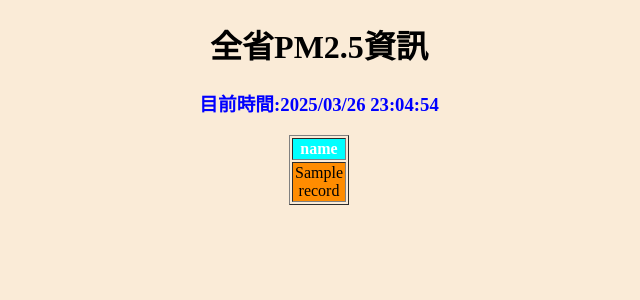
After one commit to GarrisonHuang/flaskdemo, a Flask app: page /pm25 in a window 1280 px wide. The commit adds this page. Shown: the top 300 px of the page, without its empty margins (321-961 px from the left). Run offline with Flask 3, Linux system fonts and the light colour scheme; a database or web service that is not in the repository returns one stand-in record (values such as "Sample title"); data that the repository does not hold is empty.

Commit message:
完成pm2.5資料查找跟表格輸出

```diff
--- a/main.py
+++ b/main.py
@@ -1,6 +1,6 @@
 from flask import Flask, render_template
 from datetime import datetime
-from scrape import scrape_stocks
+from scrape import scrape_stocks, scrape_pm25
 
 
 # print(__name__)
@@ -29,6 +29,18 @@ books = {
         "image_url": "https://tw.portal-pokemon.com/assets_c/2018/09/banner_650x488_pokedex-thumb-650x488-12636.jpg",
     },
 }
+
+
+@app.route("/pm25")
+def get_pm25():
+    today = datetime.now()
+    columns, values = scrape_pm25()
+    data = {
+        "columns": columns,
+        "values": values,
+        "today": today.strftime("%Y/%m/%d %M:%H:%S"),
+    }
+    return render_template("pm25.html", data=data)
 
 
 @app.route("/stocks")
--- a/scrape.py
+++ b/scrape.py
@@ -1,5 +1,19 @@
 import requests
 from bs4 import BeautifulSoup
+
+
+def scrape_pm25():
+    url = "https://data.moenv.gov.tw/api/v2/aqx_p_02?api_key=9e565f9a-84dd-4e79-9097-d403cae1ea75&limit=1000&sort=datacreationdate desc&format=JSON"
+    try:
+        datas = requests.get(url).json()["records"]
+        columns = list(datas[0].keys())
+        values = [list(data.values()) for data in datas]
+
+        return columns, values
+    except Exception as e:
+        print(e)
+
+    return None, 404
 
 
 def scrape_stocks():
@@ -24,4 +38,5 @@ def scrape_stocks():
 
 
 if __name__ == "__main__":
-    print(scrape_stocks())
+    # print(scrape_stocks())
+    print(scrape_pm25())
--- a/templates/index.html
+++ b/templates/index.html
@@ -12,9 +12,8 @@
     目前時間:{{date}}
     <br>
     <a href="/books">購買書籍</a><br>
-    <a href="/stocks">股市資訊</a>
-
-
+    <a href="/stocks">股市資訊</a><br>
+    <a href="/pm25">PM2.5資訊</a>
 </body>
 
 </html>
--- /dev/null
+++ b/templates/pm25.html
@@ -0,0 +1,57 @@
+<!DOCTYPE html>
+<html lang="en">
+
+<head>
+    <meta charset="UTF-8">
+    <meta name="viewport" content="width=device-width, initial-scale=1.0">
+    <title>PM2.5資訊</title>
+    <style>
+        body {
+            font-family: 標楷體;
+            background-color: antiquewhite;
+            text-align: center;
+        }
+
+        table {
+            width: 60px;
+            margin: 0 auto;
+        }
+
+        th {
+            background-color: aqua;
+            color: white
+        }
+
+        td {
+            background-color: darkorange;
+        }
+    </style>
+</head>
+
+<body>
+    <h1>全省PM2.5資訊</h1>
+    <h3 style="color:blue">目前時間:<u style="color:cornflowerblue"></u>{{data["today"]}}</h3>
+    <table border="1">
+        <thead>
+            <tr>
+                {% for th in data["columns"]%}
+                <th>{{th}}</th>
+                {% endfor %}
+            </tr>
+        </thead>
+        <tbody>
+            {% for tr in data ["values"] %}
+            <tr>
+                {% for td in tr %}
+                <td>{{td}}</td>
+                {% endfor %}
+            </tr>
+            {% endfor %}
+        </tbody>
+
+    </table>
+    <!-- {{data["columns"]}} -->
+    <!-- {{data["values"]}} -->
+</body>
+
+</html>
--- a/templates/stocks.html
+++ b/templates/stocks.html
@@ -33,7 +33,7 @@
 
 <body>
     <h1>今年以來主要股市漲漲幅</h1>
-
+    <a href="/stocks">更新</a>
     {% if stocks %}
 
     {% for data in stocks[1:] %}
@@ -45,7 +45,6 @@
     <h3 style="color:red">系統繁忙 請稍後再試</h3>
     {% endif %}
 
-    <!-- {{stocks}} -->
     <a href="/">回首頁</a>
 
 </body>
```
Also changed, not shown: 1 other file.
